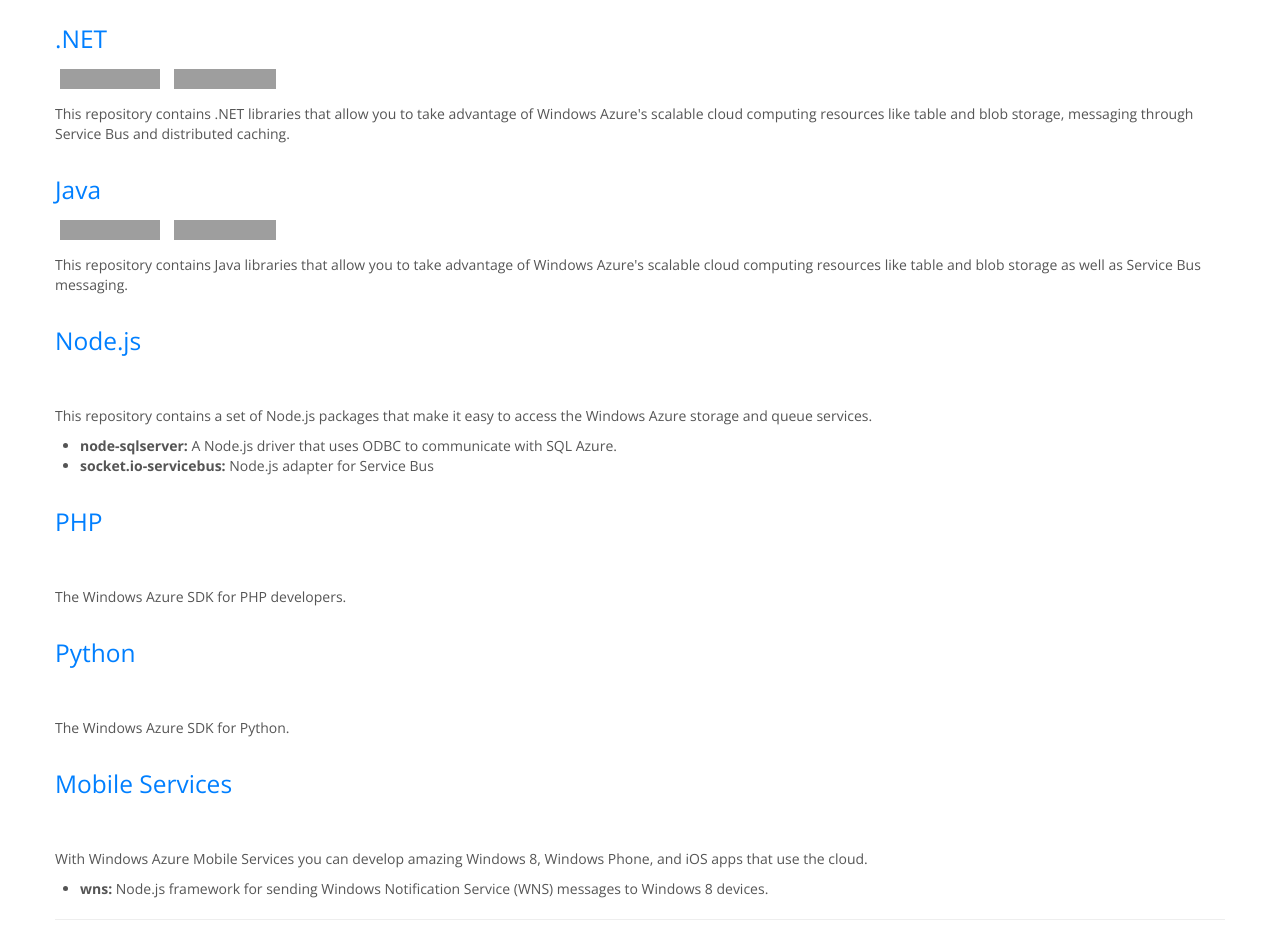
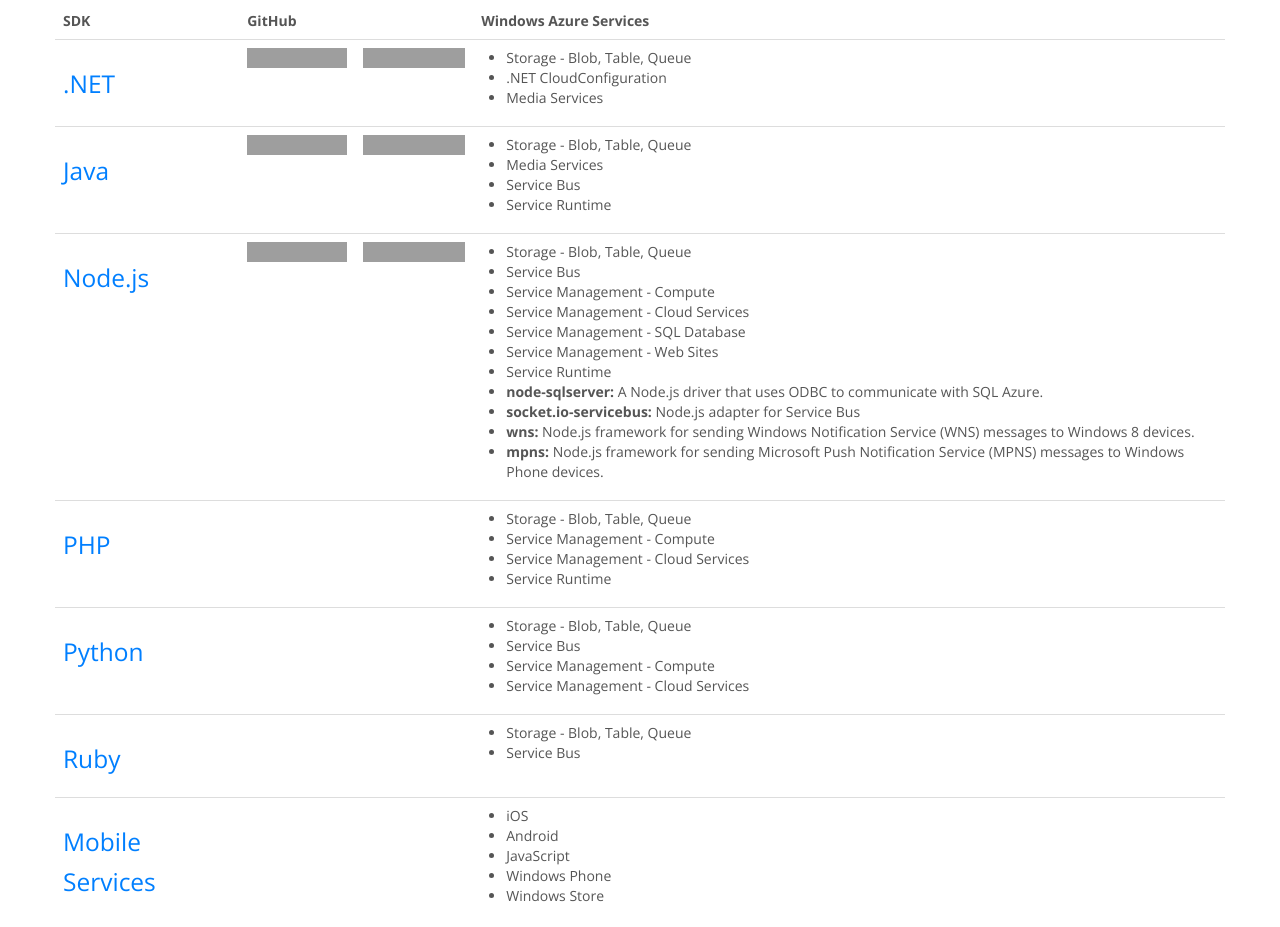
Before and after one commit to WindowsAzure/windowsazure.github.io, a plain HTML site: page projects.html in a window 1280 px wide. Shown: the part 433-1360 px from the top of the page. Drawn offline with nearby package versions, Linux system fonts and the light colour scheme; grey boxes are pictures that could not be loaded.

Commit message:
Adding Ruby project, refactoring SDK project list as a table.

```diff
--- a/projects.html
+++ b/projects.html
@@ -45,6 +45,7 @@
                   <li><a href="projects.html#java">Java SDK</a></li>
                   <li><a href="projects.html#php">PHP SDK</a></li>
                   <li><a href="projects.html#python">Python SDK</a></li>
+                    <li><a href="projects.html#ruby">Ruby SDK</a></li>
                   <li class="divider"></li>
                   <li class="nav-header">Command line</li>
                   <li><a href="projects.html#powershell">PowerShell</a></li>
@@ -94,74 +95,102 @@
 	    read the <a href="./guidelines.html">Contribution Guidelines</a> first.</p>
         </section>
 
-        <section id="dotnet">
-        <h3><a href="https://github.com/WindowsAzure/azure-sdk-for-net">.NET</a></h3>
-        <ul class="inline">
-            <li><iframe class="github-btn" src="http://ghbtns.com/github-btn.html?user=windowsazure&repo=azure-sdk-for-net&type=watch&count=true" allowtransparency="true" frameborder="0" scrolling="0" width="100px" height="20px"></iframe></li>
-            <li><iframe class="github-btn" src="http://ghbtns.com/github-btn.html?user=windowsazure&repo=azure-sdk-for-net&type=fork&count=true" allowtransparency="true" frameborder="0" scrolling="0" width="102px" height="20px"></iframe></li>
-        </ul>
-        <p>This repository contains .NET libraries that allow you to take advantage of
-        Windows Azure's scalable cloud computing resources like table and blob storage, messaging
-        through Service Bus and distributed caching.</p>
-        </section>
+      <table class="table">
+          <thead>
+              <tr>
+                  <th>SDK</th>
+                  <th colspan="2">GitHub</th>
+                  <th>Windows Azure Services</th>
+              </tr>
+          </thead>
+          <tbody>
+              <tr>
+                  <td><section id="dotnet"><h3><a href="https://github.com/WindowsAzure/azure-sdk-for-net">.NET</a></h3></section></td>
+                  <td><iframe class="github-btn" src="http://ghbtns.com/github-btn.html?user=windowsazure&repo=azure-sdk-for-net&type=watch&count=true" allowtransparency="true" frameborder="0" scrolling="0" width="100px" height="20px"></iframe></td>
+                  <td><iframe class="github-btn" src="http://ghbtns.com/github-btn.html?user=windowsazure&repo=azure-sdk-for-net&type=fork&count=true" allowtransparency="true" frameborder="0" scrolling="0" width="102px" height="20px"></iframe></td>
+                  <td><ul>
+                        <li>Storage - Blob, Table, Queue</li>
+                        <li>.NET CloudConfiguration</li>
+                        <li>Media Services</li>
+                  </ul></td>
+              </tr>
+              <tr>
+                  <td><section id="java"><h3><a href="https://github.com/WindowsAzure/azure-sdk-for-java">Java</a></h3></section></td>
+                  <td><iframe class="github-btn" src="http://ghbtns.com/github-btn.html?user=windowsazure&repo=azure-sdk-for-java&type=watch&count=true" allowtransparency="true" frameborder="0" scrolling="0" width="100px" height="20px"></iframe></td>
+                  <td><iframe class="github-btn" src="http://ghbtns.com/github-btn.html?user=windowsazure&repo=azure-sdk-for-java&type=fork&count=true" allowtransparency="true" frameborder="0" scrolling="0" width="102px" height="20px"></iframe></td>
+                  <td><ul>
+                          <li>Storage - Blob, Table, Queue</li>
+                          <li>Media Services</li>
+                          <li>Service Bus</li>
+                          <li>Service Runtime</li>
+                      </ul></td>
+              </tr>
+              <tr>
+                  <td><section id="nodejs"><h3><a href="https://github.com/WindowsAzure/azure-sdk-for-node">Node.js</a></h3></section></td>
+                  <td><iframe class="github-btn" src="http://ghbtns.com/github-btn.html?user=windowsazure&repo=azure-sdk-for-node&type=watch&count=true" allowtransparency="true" frameborder="0" scrolling="0" width="100px" height="20px"></iframe></td>
+                  <td><iframe class="github-btn" src="http://ghbtns.com/github-btn.html?user=windowsazure&repo=azure-sdk-for-node&type=fork&count=true" allowtransparency="true" frameborder="0" scrolling="0" width="102px" height="20px"></iframe></td>
+                  <td><ul>
+                          <li>Storage - Blob, Table, Queue</li>
+                          <li>Service Bus</li>
+                          <li>Service Management - Compute</li>
+                          <li>Service Management - Cloud Services</li>
+                          <li>Service Management - SQL Database</li>
+                          <li>Service Management - Web Sites</li>
+                          <li>Service Runtime</li>
+                          <li><strong>node-sqlserver: </strong>A Node.js driver that uses ODBC to communicate with SQL Azure.</li>
+                          <li><strong>socket.io-servicebus: </strong>Node.js adapter for Service Bus</li>
+                          <li><strong>wns: </strong>Node.js framework for sending Windows Notification Service (WNS) messages to Windows 8 devices.</li>
+                          <li><strong>mpns: </strong>Node.js framework for sending Microsoft Push Notification Service (MPNS) messages to Windows Phone devices.</li>
+                  </ul></td>
+              </tr>
+              <tr>
+                  <td><section id="php"><h3><a href="https://github.com/WindowsAzure/azure-sdk-for-php">PHP</a></h3></section></td>
+                  <td><iframe class="github-btn" src="http://ghbtns.com/github-btn.html?user=windowsazure&repo=azure-sdk-for-php&type=watch&count=true" allowtransparency="true" frameborder="0" scrolling="0" width="100px" height="20px"></iframe></td>
+                  <td><iframe class="github-btn" src="http://ghbtns.com/github-btn.html?user=windowsazure&repo=azure-sdk-for-php&type=fork&count=true" allowtransparency="true" frameborder="0" scrolling="0" width="102px" height="20px"></iframe></td>
+                  <td><ul>
+                          <li>Storage - Blob, Table, Queue</li>
+                          <li>Service Management - Compute</li>
+                          <li>Service Management - Cloud Services</li>
+                          <li>Service Runtime</li>
+                      </ul></td>
+              </tr>
+              <tr>
+                  <td><section id="python"><h3><a href="https://github.com/WindowsAzure/azure-sdk-for-python">Python</a></h3></section></td>
+                  <td><iframe class="github-btn" src="http://ghbtns.com/github-btn.html?user=windowsazure&repo=azure-sdk-for-python&type=watch&count=true" allowtransparency="true" frameborder="0" scrolling="0" width="100px" height="20px"></iframe></td>
+                  <td><iframe class="github-btn" src="http://ghbtns.com/github-btn.html?user=windowsazure&repo=azure-sdk-for-python&type=fork&count=true" allowtransparency="true" frameborder="0" scrolling="0" width="102px" height="20px"></iframe></td>
+                  <td><ul>
+                          <li>Storage - Blob, Table, Queue</li>
+                          <li>Service Bus</li>
+                          <li>Service Management - Compute</li>
+                          <li>Service Management - Cloud Services</li>
+                      </ul></td>
+              </tr>
+              <tr>
+                  <td><section id="ruby"><h3><a href="https://github.com/WindowsAzure/azure-sdk-for-ruby">Ruby</a></h3></section></td>
+                  <td><iframe class="github-btn" src="http://ghbtns.com/github-btn.html?user=windowsazure&repo=azure-sdk-for-ruby&type=watch&count=true" allowtransparency="true" frameborder="0" scrolling="0" width="100px" height="20px"></iframe></td>
+                  <td><iframe class="github-btn" src="http://ghbtns.com/github-btn.html?user=windowsazure&repo=azure-sdk-for-ruby&type=fork&count=true" allowtransparency="true" frameborder="0" scrolling="0" width="102px" height="20px"></iframe></td>
+                  <td>
+                      <ul>
+                          <li>Storage - Blob, Table, Queue</li>
+                          <li>Service Bus</li>
+                      </ul>
+                  </td>
+              </tr>
+              <tr>
+                  <td><section id="mobileservices"><h3><a href="https://github.com/WindowsAzure/azure-mobile-services">Mobile Services</a></h3></section></td>
+                  <td><iframe class="github-btn" src="http://ghbtns.com/github-btn.html?user=windowsazure&repo=azure-mobile-services&type=watch&count=true" allowtransparency="true" frameborder="0" scrolling="0" width="100px" height="20px"></iframe></td>
+                  <td><iframe class="github-btn" src="http://ghbtns.com/github-btn.html?user=windowsazure&repo=azure-mobile-services&type=fork&count=true" allowtransparency="true" frameborder="0" scrolling="0" width="102px" height="20px"></iframe></td>
+                  <td><ul>
+                      <li>iOS</li>
+                      <li>Android</li>
+                      <li>JavaScript</li>
+                      <li>Windows Phone</li>
+                      <li>Windows Store</li>
+                      </ul></td>
+              </tr>
+          </tbody>
+      </table>
 
-        <section id="java">
-	    <h3><a href="https://github.com/WindowsAzure/azure-sdk-for-java">Java</a></h3>
-        <ul class="inline">
-            <li><iframe class="github-btn" src="http://ghbtns.com/github-btn.html?user=windowsazure&repo=azure-sdk-for-java&type=watch&count=true" allowtransparency="true" frameborder="0" scrolling="0" width="100px" height="20px"></iframe></li>
-            <li><iframe class="github-btn" src="http://ghbtns.com/github-btn.html?user=windowsazure&repo=azure-sdk-for-java&type=fork&count=true" allowtransparency="true" frameborder="0" scrolling="0" width="102px" height="20px"></iframe></li>
-        </ul>
-	    <p>This repository contains Java libraries that allow you to take advantage of
-	    Windows Azure's scalable cloud computing resources like table and blob storage as
-	    well as Service Bus messaging.</p>
-        </section>
-
-        <section id="nodejs">
-        <h3><a href="https://github.com/WindowsAzure/azure-sdk-for-node">Node.js</a></h3>
-        <ul class="inline">
-            <li><iframe class="github-btn" src="http://ghbtns.com/github-btn.html?user=windowsazure&repo=azure-sdk-for-node&type=watch&count=true" allowtransparency="true" frameborder="0" scrolling="0" width="100px" height="20px"></iframe></li>
-            <li><iframe class="github-btn" src="http://ghbtns.com/github-btn.html?user=windowsazure&repo=azure-sdk-for-node&type=fork&count=true" allowtransparency="true" frameborder="0" scrolling="0" width="102px" height="20px"></iframe></li>
-        </ul>
-	    <p>This repository contains a set of Node.js packages that make it
-	    easy to access the Windows Azure storage and queue services.</p>
-
-        <ul>
-            <li><strong>node-sqlserver: </strong>A Node.js driver that uses ODBC to communicate with SQL Azure.</li>
-            <li><strong>socket.io-servicebus: </strong>Node.js adapter for Service Bus</li>
-        </ul>
-        </section>
-
-        <section id="php">
-        <h3><a href="https://github.com/WindowsAzure/azure-sdk-for-php">PHP</a></h3>
-        <ul class="inline">
-            <li><iframe class="github-btn" src="http://ghbtns.com/github-btn.html?user=windowsazure&repo=azure-sdk-for-php&type=watch&count=true" allowtransparency="true" frameborder="0" scrolling="0" width="100px" height="20px"></iframe></li>
-            <li><iframe class="github-btn" src="http://ghbtns.com/github-btn.html?user=windowsazure&repo=azure-sdk-for-php&type=fork&count=true" allowtransparency="true" frameborder="0" scrolling="0" width="102px" height="20px"></iframe></li>
-        </ul>
-	    <p>The Windows Azure SDK for PHP developers.</p>
-        </section>
-
-        <section id="python">
-        <h3><a href="https://github.com/WindowsAzure/azure-sdk-for-python">Python</a></h3>
-        <ul class="inline">
-            <li><iframe class="github-btn" src="http://ghbtns.com/github-btn.html?user=windowsazure&repo=azure-sdk-for-python&type=watch&count=true" allowtransparency="true" frameborder="0" scrolling="0" width="100px" height="20px"></iframe></li>
-            <li><iframe class="github-btn" src="http://ghbtns.com/github-btn.html?user=windowsazure&repo=azure-sdk-for-python&type=fork&count=true" allowtransparency="true" frameborder="0" scrolling="0" width="102px" height="20px"></iframe></li>
-        </ul>
-	    <p>The Windows Azure SDK for Python.</p>
-        </section>
-
-        <section id="mobileservices">
-        <h3><a href="https://github.com/WindowsAzure/azure-mobile-services">Mobile Services</a></h3>
-        <ul class="inline">
-            <li><iframe class="github-btn" src="http://ghbtns.com/github-btn.html?user=windowsazure&repo=azure-mobile-services&type=watch&count=true" allowtransparency="true" frameborder="0" scrolling="0" width="100px" height="20px"></iframe></li>
-            <li><iframe class="github-btn" src="http://ghbtns.com/github-btn.html?user=windowsazure&repo=azure-mobile-services&type=fork&count=true" allowtransparency="true" frameborder="0" scrolling="0" width="102px" height="20px"></iframe></li>
-        </ul>
-        <p>With Windows Azure Mobile Services you can develop amazing Windows 8, Windows Phone, and iOS apps
-        that use the cloud.</p>
-        </section>
-
-        <ul>
-            <li><strong>wns: </strong>Node.js framework for sending Windows Notification Service (WNS) messages to Windows 8 devices.</li>
-        </ul>
 
         <hr />
 
```
